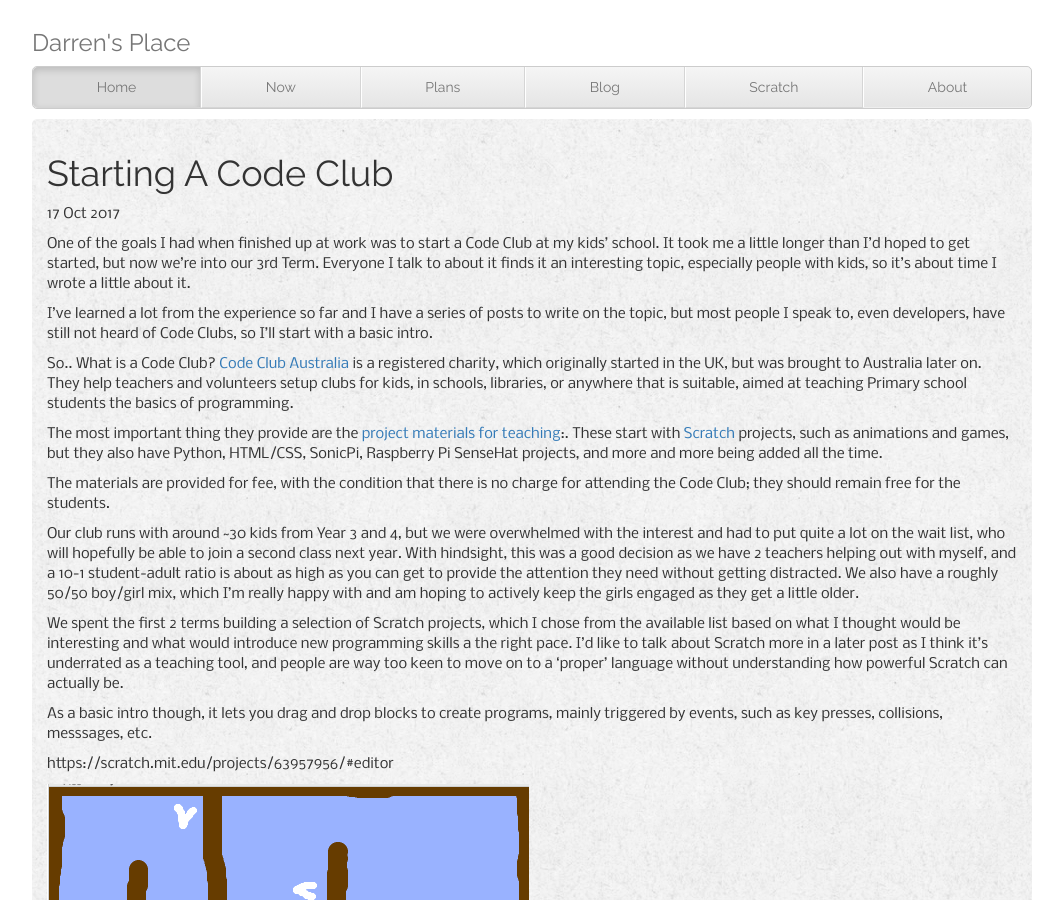
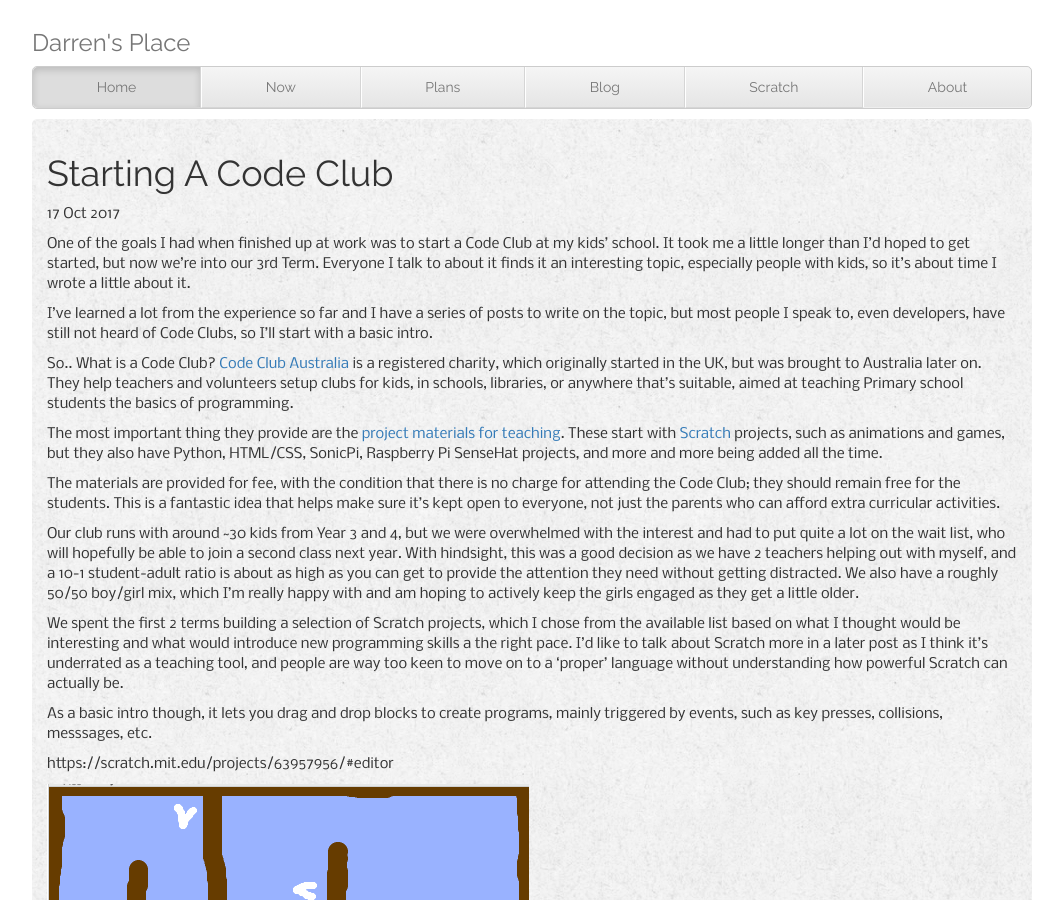
Before and after one commit to DCotterill/DCotterill.github.io, a Jekyll site: the page built from _posts/2017-10-17-starting-a-code-club.md, in a window 1280 px wide and 900 px high. Shown: the whole window, without its empty margins (108-1171 px from the left). Built offline with Jekyll 4.4.1, drawn with Linux system fonts in a browser that asks for light colours; nearby versions of some CDN libraries; some web fonts are replaced; comment, search, counter and statistics services are not loaded.

Commit message:
Update 2017-10-17-starting-a-code-club.md

```diff
--- a/_posts/2017-10-17-starting-a-code-club.md
+++ b/_posts/2017-10-17-starting-a-code-club.md
@@ -13,11 +13,11 @@
 I've learned a lot from the experience so far and I have a series of posts to write on the topic, but most people I speak to, even developers, have still not heard of Code Clubs, so I'll start with a basic intro.
 
 So.. What is a Code Club?
-[Code Club Australia](https://codeclubau.org/) is a registered charity, which originally started in the UK, but was brought to Australia later on. They help teachers and volunteers setup clubs for kids, in schools, libraries, or anywhere that is suitable, aimed at teaching Primary school students the basics of programming.
+[Code Club Australia](https://codeclubau.org/) is a registered charity, which originally started in the UK, but was brought to Australia later on. They help teachers and volunteers setup clubs for kids, in schools, libraries, or anywhere that's suitable, aimed at teaching Primary school students the basics of programming.
 
-The most important thing they provide are the [project materials for teaching](https://codeclubprojects.org/en-GB/):. These start with [Scratch](https://scratch.mit.edu/) projects, such as animations and games, but they also have Python, HTML/CSS, SonicPi, Raspberry Pi SenseHat projects, and more and more being added all the time.
+The most important thing they provide are the [project materials for teaching](https://codeclubprojects.org/en-GB/). These start with [Scratch](https://scratch.mit.edu/) projects, such as animations and games, but they also have Python, HTML/CSS, SonicPi, Raspberry Pi SenseHat projects, and more and more being added all the time.
 
-The materials are provided for fee, with the condition that there is no charge for attending the Code Club; they should remain free for the students.
+The materials are provided for fee, with the condition that there is no charge for attending the Code Club; they should remain free for the students. This is a fantastic idea that helps make sure it's kept open to everyone, not just the parents who can afford extra curricular activities.
 
 Our club runs with around ~30 kids from Year 3 and 4, but we were overwhelmed with the interest and had to put quite a lot on the wait list, who will hopefully be able to join a second class next year. With hindsight, this was a good decision as we have 2 teachers helping out with myself, and a 10-1 student-adult ratio is about as high as you can get to provide the attention they need without getting distracted. We also have a roughly 50/50 boy/girl mix, which I'm really happy with and am hoping to actively keep the girls engaged as they get a little older.
 
```
